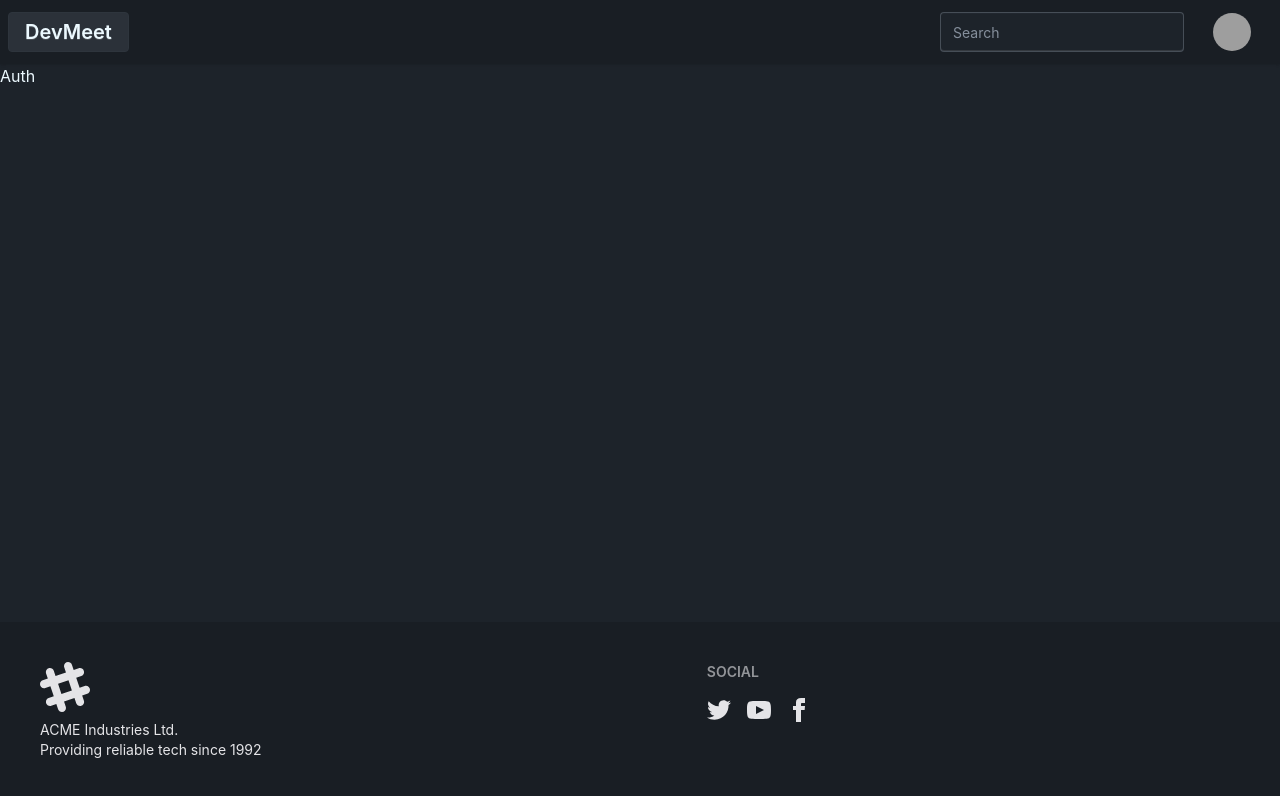
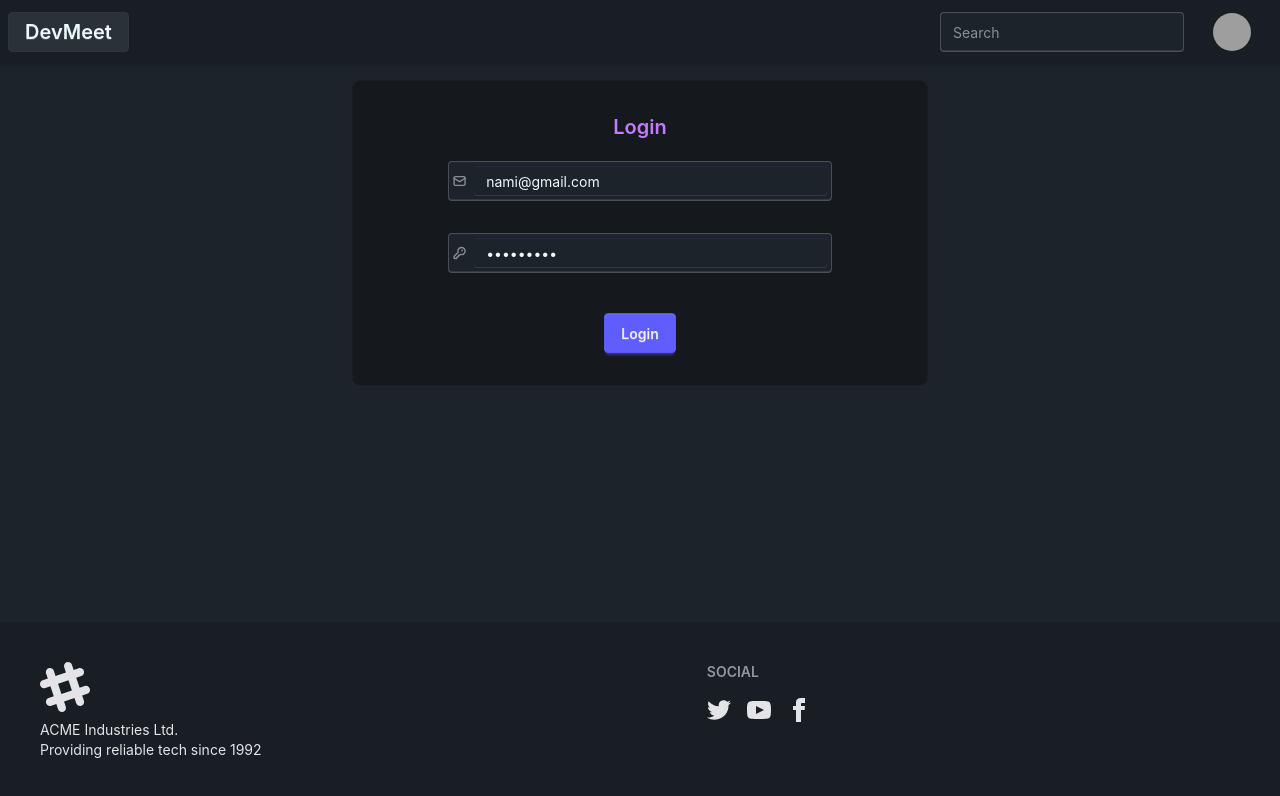
Before and after one commit to AryanLadumor/DevMeet, a React (Vite) app in the folder frontend/: page /auth in a window 1280 px wide. Shown: the top 796 px of the page. Built offline with nearby package versions, Linux system fonts and the light colour scheme; no server answers; grey boxes are pictures that could not be loaded.

Commit message:
feat: implement Login Component

```diff
--- a/frontend/package.json
+++ b/frontend/package.json
@@ -11,6 +11,7 @@
   },
   "dependencies": {
     "@tailwindcss/vite": "^4.2.2",
+    "axios": "^1.14.0",
     "react": "^19.2.4",
     "react-dom": "^19.2.4",
     "react-router-dom": "^7.13.2",
--- a/frontend/src/components/Auth/Auth.jsx
+++ b/frontend/src/components/Auth/Auth.jsx
@@ -1,8 +1,11 @@
 import React from 'react'
+import Login from './Login'
 
 const Auth = () => {
   return (
-    <div>Auth</div>
+    <div className='flex justify-center'>
+      <Login/>
+    </div>
   )
 }
 
--- /dev/null
+++ b/frontend/src/components/Auth/Login.jsx
@@ -0,0 +1,94 @@
+import React, { useState } from "react";
+import apiCall from "../../utils/axiosInstance";
+const Login = () => {
+
+    const [emailId , setEmailId] = useState("nami@gmail.com");
+    const [password,setPassword] = useState("Nami1234#");
+
+    const handleClick = async()=>{
+        try {
+            const res = apiCall.post("/login" , {emailId , password})
+            console.log(res);
+        } catch (error) {
+            console.error(error)
+        }
+
+    }
+
+
+
+  return (
+    <div className="card card-border bg-base-300 w-xl flex justify-center items-center w-3x p-2 m-4">
+      <div className="card-body">
+        <h2 className="card-title flex justify-center text-purple-400 text-xl">Login</h2>
+        {/* Email Field */}
+        <label className="input validator w-sm m-3 p-1">
+          <svg
+            className="h-[1em] opacity-50"
+            xmlns="http://www.w3.org/2000/svg"
+            viewBox="0 0 24 24"
+          >
+            <g
+              strokeLinejoin="round"
+              strokeLinecap="round"
+              strokeWidth="2.5"
+              fill="none"
+              stroke="currentColor"
+            >
+              <rect width="20" height="16" x="2" y="4" rx="2"></rect>
+              <path d="m22 7-8.97 5.7a1.94 1.94 0 0 1-2.06 0L2 7"></path>
+            </g>
+          </svg>
+          <input type="email" placeholder="Email" required className="input input-primary" value={emailId} onChange={(e)=>setEmailId(e.target.value)} />
+        </label>
+        <div className="validator-hint hidden">Enter valid email address</div>
+
+
+            {/* Password Field */}
+        <label className="input validator w-sm m-3 p-1">
+          <svg
+            className="h-[1em] opacity-50"
+            xmlns="http://www.w3.org/2000/svg"
+            viewBox="0 0 24 24"
+          >
+            <g
+              strokeLinejoin="round"
+              strokeLinecap="round"
+              strokeWidth="2.5"
+              fill="none"
+              stroke="currentColor"
+            >
+              <path d="M2.586 17.414A2 2 0 0 0 2 18.828V21a1 1 0 0 0 1 1h3a1 1 0 0 0 1-1v-1a1 1 0 0 1 1-1h1a1 1 0 0 0 1-1v-1a1 1 0 0 1 1-1h.172a2 2 0 0 0 1.414-.586l.814-.814a6.5 6.5 0 1 0-4-4z"></path>
+              <circle cx="16.5" cy="7.5" r=".5" fill="currentColor"></circle>
+            </g>
+          </svg>
+          <input
+            type="password"
+            required
+            placeholder="Password"
+            minLength="8"
+            pattern="(?=.*\d)(?=.*[A-Za-z])(?=.*[A-Za-z]).{8,}"
+            title="Must be more than 8 characters, including number, and at least 1 letter"
+            className="input input-primary"
+            value={password}
+            onChange={(e)=>setPassword(e.target.value)}
+          />
+        </label>
+
+        <p className="validator-hint hidden">
+          Must be more than 8 characters, including
+          <br />
+          One Letter <br />
+          One Special Symbol<br />
+          One number
+        </p>
+
+        <div className="card-actions flex justify-center mt-5">
+          <button className="btn btn-primary " onClick={handleClick}>Login</button>
+        </div>
+      </div>
+    </div>
+  );
+};
+
+export default Login;
--- /dev/null
+++ b/frontend/src/utils/axiosInstance.jsx
@@ -0,0 +1,8 @@
+import axios from "axios"
+
+const apiCall = axios.create({
+    baseURL:import.meta.env.VITE_API_BASE_URL,
+    withCredentials:true
+})
+
+export default apiCall;
```
Also changed, not shown: 1 other file (tests, documents, lock files or other folders).
